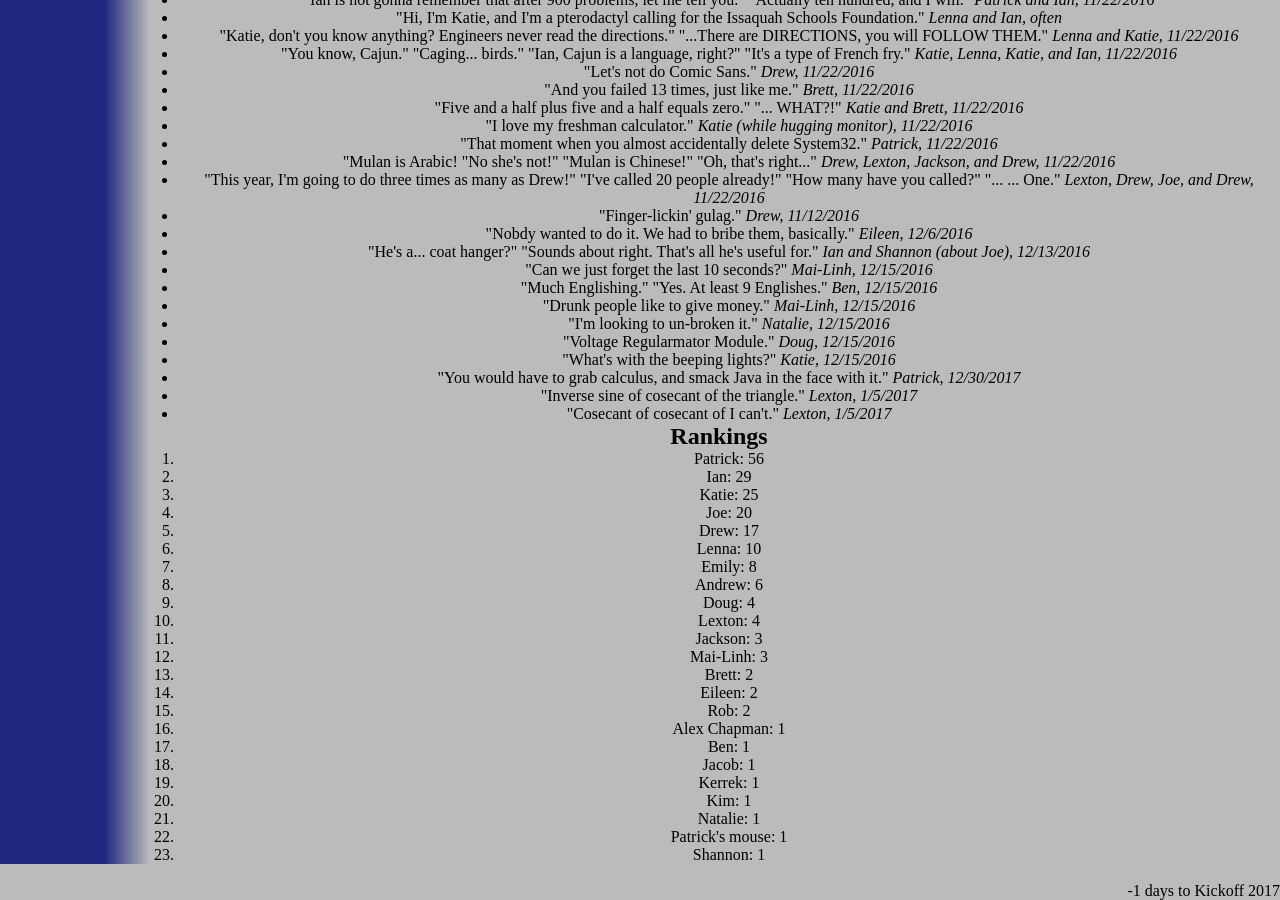
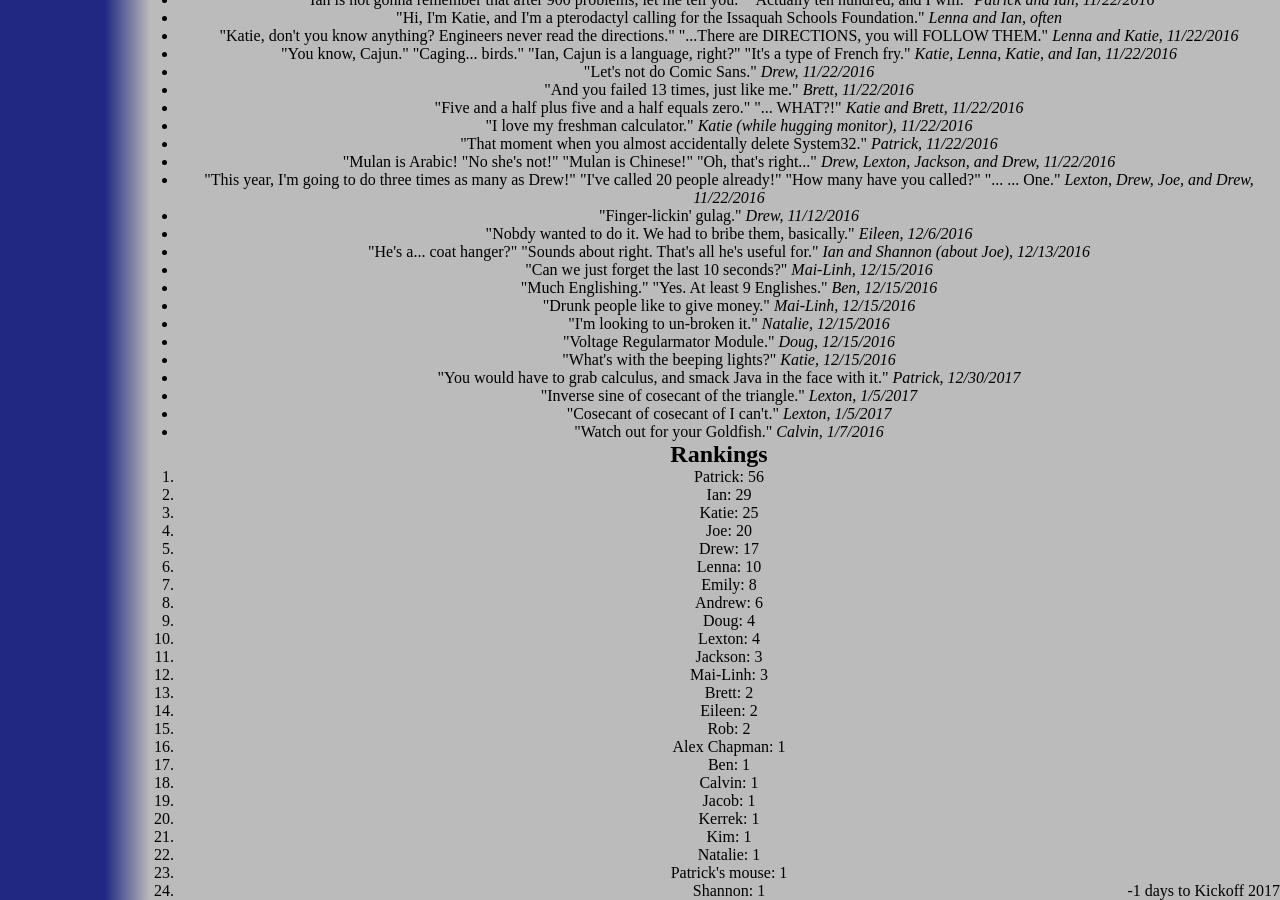
Before and after one commit to katiebugmoon/FRC4131.github.io, a Jekyll site: the page built from media/2017/quotes.html, in a window 1280 px wide and 900 px high, scrolled down 2437 px. Built offline with Jekyll 4.4.1, drawn with Linux system fonts in a browser that asks for light colours; nearby versions of some CDN libraries.

Commit message:
Update quotes.html

```diff
--- a/media/2017/quotes.html
+++ b/media/2017/quotes.html
@@ -151,6 +151,7 @@ title: Build Season 2017 Quotes
 	<li>"You would have to grab calculus, and smack Java in the face with it." <i>Patrick, 12/30/2017</i></li>
 	<li>"Inverse sine of cosecant of the triangle." <i>Lexton, 1/5/2017</i></li>
 	<li>"Cosecant of cosecant of I can't." <i>Lexton, 1/5/2017</i></li>
+	<li>"Watch out for your Goldfish." <i>Calvin, 1/7/2016</i></li>
 </ul>
 <h2>Rankings</h2>
 <ol id='rankings'></ol>
```
